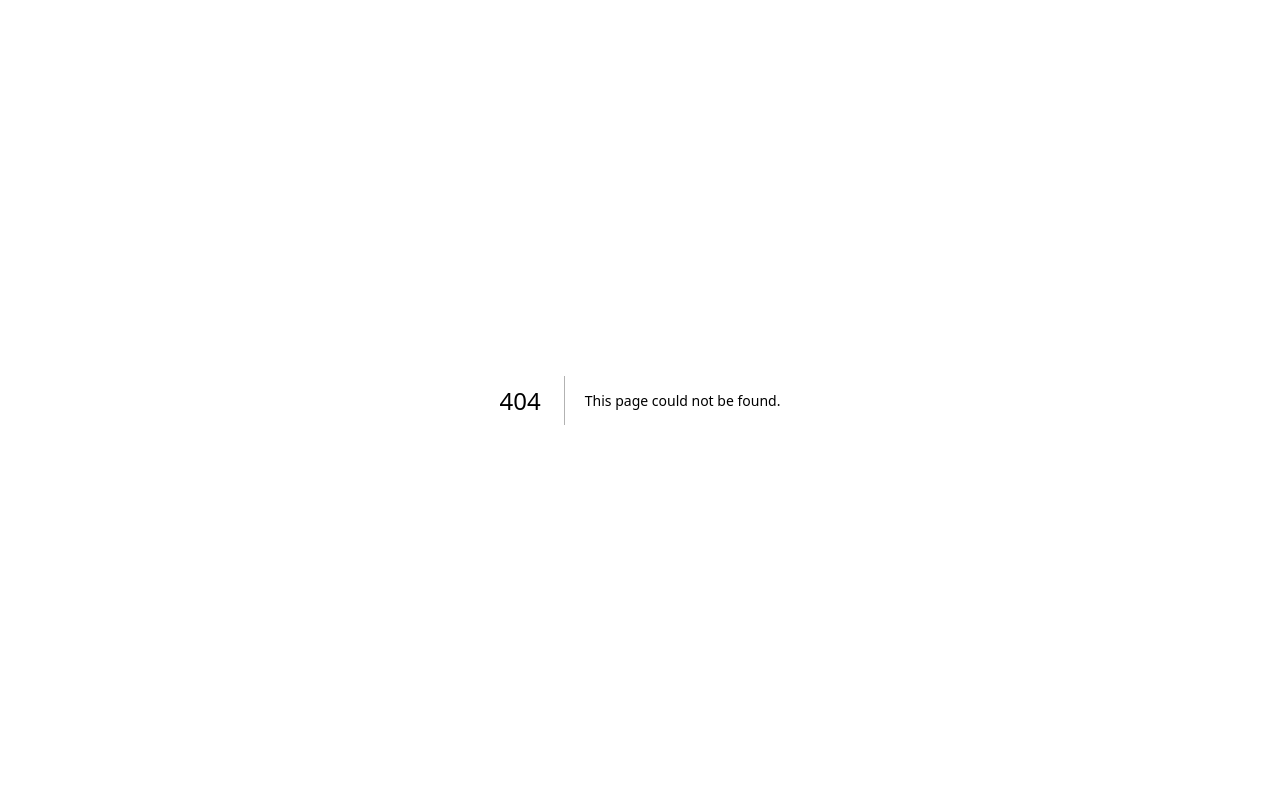
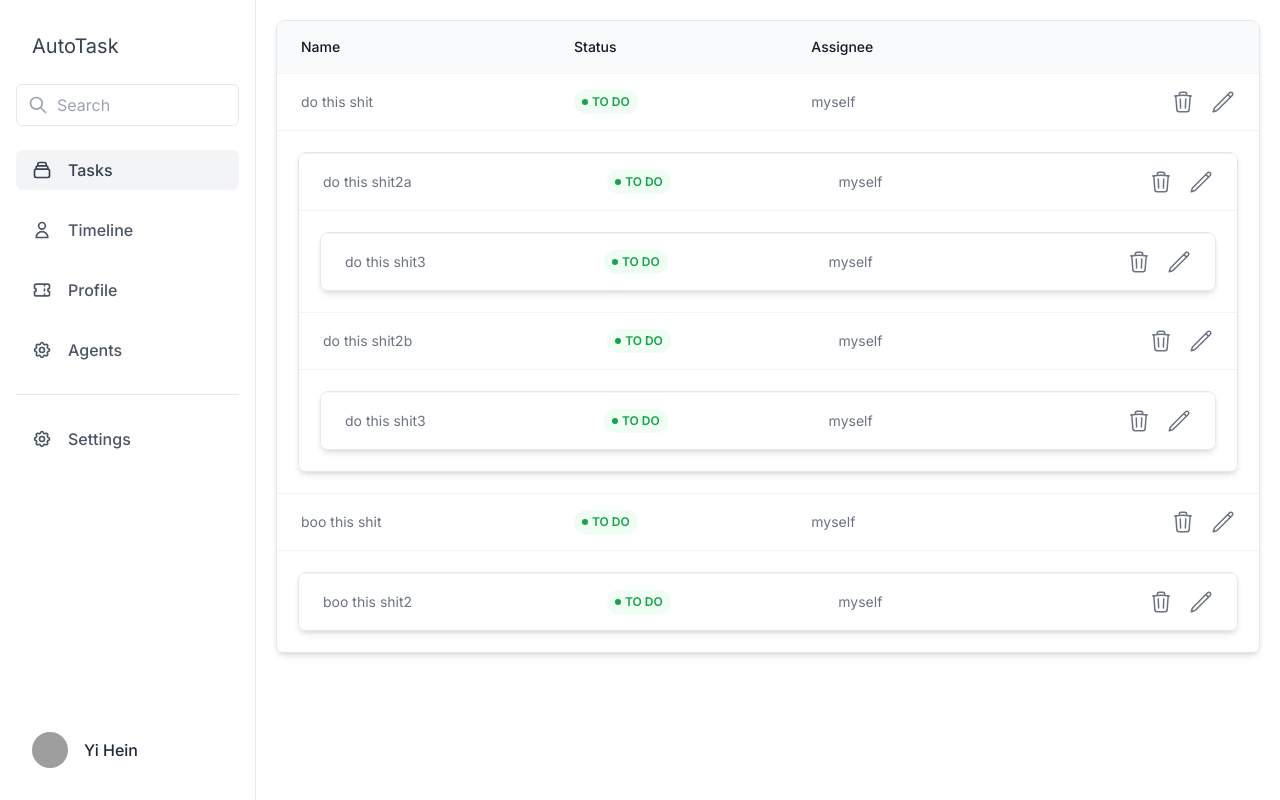
Before and after one commit to yiheinchai/AutonomousTaskList, a Next.js app: page /dashboard/task in a window 1280 px wide. Before the commit this address had no page. Built offline with nearby package versions, Linux system fonts and the light colour scheme; grey boxes are pictures that could not be loaded.

Commit message:
add sidebar

```diff
--- /dev/null
+++ b/src/app/dashboard/components/Sidebar.tsx
@@ -0,0 +1,175 @@
+export default function Sidebar() {
+  return (
+    <aside className="float-left bottom-0 flex flex-col w-64 h-screen px-4 py-8 overflow-y-auto bg-white border-r rtl:border-r-0 rtl:border-l dark:bg-gray-900 dark:border-gray-700">
+      <a href="#">
+        <span className="mx-4 text-xl text-gray-700 rounded-md dark:text-gray-200">AutoTask</span>
+      </a>
+
+      <div className="relative mt-6">
+        <span className="absolute inset-y-0 left-0 flex items-center pl-3">
+          <svg className="w-5 h-5 text-gray-400" viewBox="0 0 24 24" fill="none">
+            <path
+              d="M21 21L15 15M17 10C17 13.866 13.866 17 10 17C6.13401 17 3 13.866 3 10C3 6.13401 6.13401 3 10 3C13.866 3 17 6.13401 17 10Z"
+              stroke="currentColor"
+              strokeWidth="2"
+              strokeLinecap="round"
+              strokeLinejoin="round"
+            ></path>
+          </svg>
+        </span>
+
+        <input
+          type="text"
+          className="w-full py-2 pl-10 pr-4 text-gray-700 bg-white border rounded-md dark:bg-gray-900 dark:text-gray-300 dark:border-gray-600 focus:border-blue-400 dark:focus:border-blue-300 focus:ring-blue-300 focus:ring-opacity-40 focus:outline-none focus:ring"
+          placeholder="Search"
+        />
+      </div>
+
+      <div className="flex flex-col justify-between flex-1 mt-6">
+        <nav>
+          <a
+            className="flex items-center px-4 py-2 text-gray-700 bg-gray-100 rounded-md dark:bg-gray-800 dark:text-gray-200"
+            href="#"
+          >
+            <svg
+              className="w-5 h-5"
+              viewBox="0 0 24 24"
+              fill="none"
+              xmlns="http://www.w3.org/2000/svg"
+            >
+              <path
+                d="M19 11H5M19 11C20.1046 11 21 11.8954 21 13V19C21 20.1046 20.1046 21 19 21H5C3.89543 21 3 20.1046 3 19V13C3 11.8954 3.89543 11 5 11M19 11V9C19 7.89543 18.1046 7 17 7M5 11V9C5 7.89543 5.89543 7 7 7M7 7V5C7 3.89543 7.89543 3 9 3H15C16.1046 3 17 3.89543 17 5V7M7 7H17"
+                stroke="currentColor"
+                strokeWidth="2"
+                strokeLinecap="round"
+                strokeLinejoin="round"
+              />
+            </svg>
+
+            <span className="mx-4 font-medium">Tasks</span>
+          </a>
+
+          <a
+            className="flex items-center px-4 py-2 mt-5 text-gray-600 transition-colors duration-300 transform rounded-md dark:text-gray-400 hover:bg-gray-100 dark:hover:bg-gray-800 dark:hover:text-gray-200 hover:text-gray-700"
+            href="#"
+          >
+            <svg
+              className="w-5 h-5"
+              viewBox="0 0 24 24"
+              fill="none"
+              xmlns="http://www.w3.org/2000/svg"
+            >
+              <path
+                d="M16 7C16 9.20914 14.2091 11 12 11C9.79086 11 8 9.20914 8 7C8 4.79086 9.79086 3 12 3C14.2091 3 16 4.79086 16 7Z"
+                stroke="currentColor"
+                strokeWidth="2"
+                strokeLinecap="round"
+                strokeLinejoin="round"
+              />
+              <path
+                d="M12 14C8.13401 14 5 17.134 5 21H19C19 17.134 15.866 14 12 14Z"
+                stroke="currentColor"
+                strokeWidth="2"
+                strokeLinecap="round"
+                strokeLinejoin="round"
+              />
+            </svg>
+
+            <span className="mx-4 font-medium">Timeline</span>
+          </a>
+
+          <a
+            className="flex items-center px-4 py-2 mt-5 text-gray-600 transition-colors duration-300 transform rounded-md dark:text-gray-400 hover:bg-gray-100 dark:hover:bg-gray-800 dark:hover:text-gray-200 hover:text-gray-700"
+            href="#"
+          >
+            <svg
+              className="w-5 h-5"
+              viewBox="0 0 24 24"
+              fill="none"
+              xmlns="http://www.w3.org/2000/svg"
+            >
+              <path
+                d="M15 5V7M15 11V13M15 17V19M5 5C3.89543 5 3 5.89543 3 7V10C4.10457 10 5 10.8954 5 12C5 13.1046 4.10457 14 3 14V17C3 18.1046 3.89543 19 5 19H19C20.1046 19 21 18.1046 21 17V14C19.8954 14 19 13.1046 19 12C19 10.8954 19.8954 10 21 10V7C21 5.89543 20.1046 5 19 5H5Z"
+                stroke="currentColor"
+                strokeWidth="2"
+                strokeLinecap="round"
+                strokeLinejoin="round"
+              />
+            </svg>
+
+            <span className="mx-4 font-medium">Profile</span>
+          </a>
+
+          <a
+            className="flex items-center px-4 py-2 mt-5 text-gray-600 transition-colors duration-300 transform rounded-md dark:text-gray-400 hover:bg-gray-100 dark:hover:bg-gray-800 dark:hover:text-gray-200 hover:text-gray-700"
+            href="#"
+          >
+            <svg
+              className="w-5 h-5"
+              viewBox="0 0 24 24"
+              fill="none"
+              xmlns="http://www.w3.org/2000/svg"
+            >
+              <path
+                d="M10.3246 4.31731C10.751 2.5609 13.249 2.5609 13.6754 4.31731C13.9508 5.45193 15.2507 5.99038 16.2478 5.38285C17.7913 4.44239 19.5576 6.2087 18.6172 7.75218C18.0096 8.74925 18.5481 10.0492 19.6827 10.3246C21.4391 10.751 21.4391 13.249 19.6827 13.6754C18.5481 13.9508 18.0096 15.2507 18.6172 16.2478C19.5576 17.7913 17.7913 19.5576 16.2478 18.6172C15.2507 18.0096 13.9508 18.5481 13.6754 19.6827C13.249 21.4391 10.751 21.4391 10.3246 19.6827C10.0492 18.5481 8.74926 18.0096 7.75219 18.6172C6.2087 19.5576 4.44239 17.7913 5.38285 16.2478C5.99038 15.2507 5.45193 13.9508 4.31731 13.6754C2.5609 13.249 2.5609 10.751 4.31731 10.3246C5.45193 10.0492 5.99037 8.74926 5.38285 7.75218C4.44239 6.2087 6.2087 4.44239 7.75219 5.38285C8.74926 5.99037 10.0492 5.45193 10.3246 4.31731Z"
+                stroke="currentColor"
+                strokeWidth="2"
+                strokeLinecap="round"
+                strokeLinejoin="round"
+              />
+              <path
+                d="M15 12C15 13.6569 13.6569 15 12 15C10.3431 15 9 13.6569 9 12C9 10.3431 10.3431 9 12 9C13.6569 9 15 10.3431 15 12Z"
+                stroke="currentColor"
+                strokeWidth="2"
+                strokeLinecap="round"
+                strokeLinejoin="round"
+              />
+            </svg>
+
+            <span className="mx-4 font-medium">Agents</span>
+          </a>
+
+          <hr className="my-6 border-gray-200 dark:border-gray-600" />
+
+          <a
+            className="flex items-center px-4 py-2 mt-5 text-gray-600 transition-colors duration-300 transform rounded-md dark:text-gray-400 hover:bg-gray-100 dark:hover:bg-gray-800 dark:hover:text-gray-200 hover:text-gray-700"
+            href="#"
+          >
+            <svg
+              className="w-5 h-5"
+              viewBox="0 0 24 24"
+              fill="none"
+              xmlns="http://www.w3.org/2000/svg"
+            >
+              <path
+                d="M10.3246 4.31731C10.751 2.5609 13.249 2.5609 13.6754 4.31731C13.9508 5.45193 15.2507 5.99038 16.2478 5.38285C17.7913 4.44239 19.5576 6.2087 18.6172 7.75218C18.0096 8.74925 18.5481 10.0492 19.6827 10.3246C21.4391 10.751 21.4391 13.249 19.6827 13.6754C18.5481 13.9508 18.0096 15.2507 18.6172 16.2478C19.5576 17.7913 17.7913 19.5576 16.2478 18.6172C15.2507 18.0096 13.9508 18.5481 13.6754 19.6827C13.249 21.4391 10.751 21.4391 10.3246 19.6827C10.0492 18.5481 8.74926 18.0096 7.75219 18.6172C6.2087 19.5576 4.44239 17.7913 5.38285 16.2478C5.99038 15.2507 5.45193 13.9508 4.31731 13.6754C2.5609 13.249 2.5609 10.751 4.31731 10.3246C5.45193 10.0492 5.99037 8.74926 5.38285 7.75218C4.44239 6.2087 6.2087 4.44239 7.75219 5.38285C8.74926 5.99037 10.0492 5.45193 10.3246 4.31731Z"
+                stroke="currentColor"
+                strokeWidth="2"
+                strokeLinecap="round"
+                strokeLinejoin="round"
+              />
+              <path
+                d="M15 12C15 13.6569 13.6569 15 12 15C10.3431 15 9 13.6569 9 12C9 10.3431 10.3431 9 12 9C13.6569 9 15 10.3431 15 12Z"
+                stroke="currentColor"
+                strokeWidth="2"
+                strokeLinecap="round"
+                strokeLinejoin="round"
+              />
+            </svg>
+
+            <span className="mx-4 font-medium">Settings</span>
+          </a>
+        </nav>
+
+        <a href="#" className="flex items-center px-4 -mx-2">
+          <img
+            className="object-cover mx-2 rounded-full h-9 w-9"
+            src="https://images.unsplash.com/photo-1531427186611-ecfd6d936c79?ixid=MXwxMjA3fDB8MHxwaG90by1wYWdlfHx8fGVufDB8fHw%3D&ixlib=rb-1.2.1&auto=format&fit=crop&w=634&q=80"
+            alt="avatar"
+          />
+          <span className="mx-2 font-medium text-gray-800 dark:text-gray-200">Yi Hein</span>
+        </a>
+      </div>
+    </aside>
+  );
+}
--- /dev/null
+++ b/src/app/dashboard/layout.tsx
@@ -0,0 +1,10 @@
+import Sidebar from "./components/Sidebar";
+
+export default function DashboardLayout({ children }: { children: React.ReactNode }) {
+  return (
+    <section className="flex">
+      <Sidebar />
+      <div className="flex-1 ml-50">{children}</div>
+    </section>
+  );
+}
--- a/src/app/layout.tsx
+++ b/src/app/layout.tsx
@@ -4,8 +4,8 @@ import { Inter } from "next/font/google";
 const inter = Inter({ subsets: ["latin"] });
 
 export const metadata = {
-  title: "Create Next App",
-  description: "Generated by create next app",
+  title: "AutoTask",
+  description: "LLM powered task management",
 };
 
 export default function RootLayout({ children }: { children: React.ReactNode }) {
```
Also changed, not shown: src/app/dashboard/task/components/Task.tsx (renamed from src/app/task/components/Task.tsx), src/app/dashboard/task/components/TaskList.tsx (renamed from src/app/task/components/TaskList.tsx), src/app/dashboard/task/components/temp.tsx (added), src/app/dashboard/task/lib/types.ts (renamed from src/app/task/lib/types.ts), src/app/dashboard/task/page.tsx (renamed from src/app/task/page.tsx).
